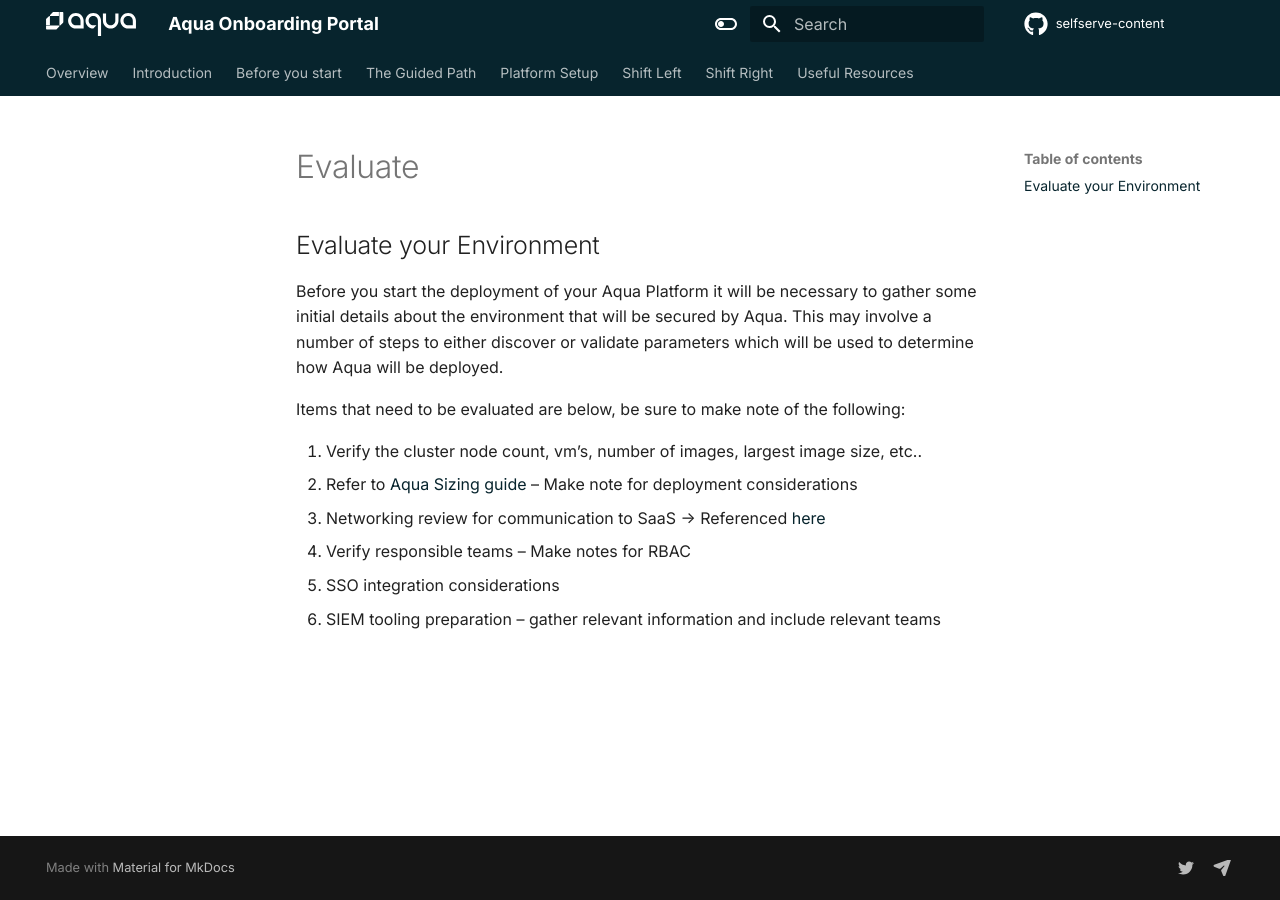
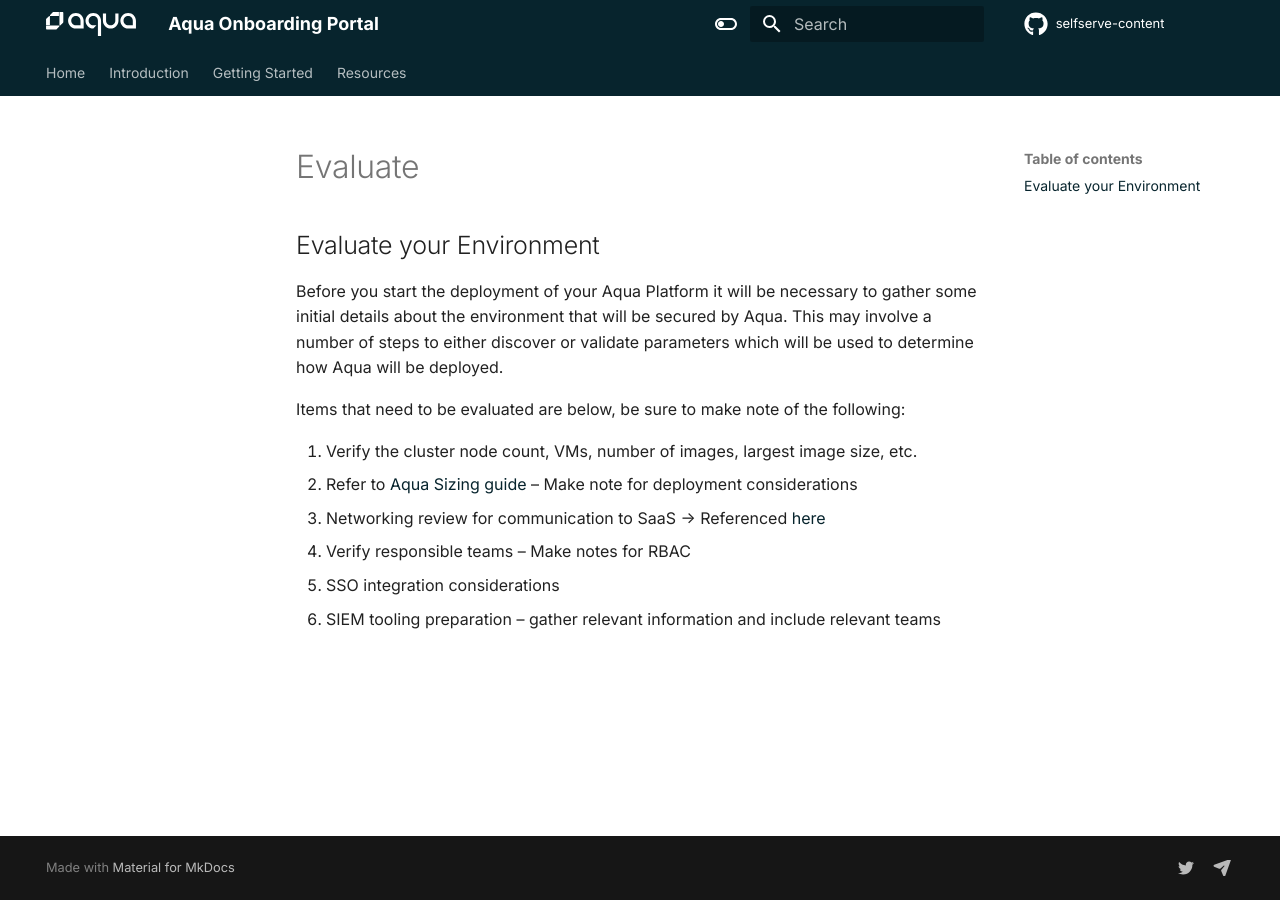
Before and after one commit to kenmccann/self-service, an MkDocs documentation site: the page built from docs/setup/evaluate.md, in a window 1280 px wide. Built offline with MkDocs 1.6.1 and Material for MkDocs 9.7.7, drawn with Linux system fonts in a browser that asks for light colours; a script that is not in the unit is left out; comment, search, counter and statistics services are not loaded.

```diff
--- a/docs/setup/evaluate.md
+++ b/docs/setup/evaluate.md
@@ -1,12 +1,10 @@
-<!--- ## Evaluate your environment --->
-
 ## Evaluate your Environment
 
 Before you start the deployment of your Aqua Platform it will be necessary to gather some initial details about the environment that will be secured by Aqua. This may involve a number of steps to either discover or validate parameters which will be used to determine how Aqua will be deployed.
 
 Items that need to be evaluated are below, be sure to make note of the following:
 
-1. Verify the cluster node count, vm’s, number of images, largest image size, etc..
+1. Verify the cluster node count, VMs, number of images, largest image size, etc.
 2. Refer to [Aqua Sizing guide](https://docs.aquasec.com/v2022.4/release-information/sizing-guide/) – Make note for deployment considerations
 3. Networking review for communication to SaaS -> Referenced [here](https://support.aquasec.com/support/solutions/articles/16000119367)
 4. Verify responsible teams – Make notes for RBAC
--- a/mkdocs.yml
+++ b/mkdocs.yml
@@ -50,22 +50,19 @@ extra:
 
 # Navigation
 nav:
-  - Overview: index.md
+  - Home: index.md
   - Introduction:
     - intro/index.md
-  - Before you start:
-    - before/index.md
-  - The Guided Path:
-    - path/index.md
-  - Platform Setup:
-    - 'Initial Platform Setup': setup/index.md
-  - Shift Left:
-    - 'Introduction to Aqua Shift Left': shiftleft/index.md
-    - 'Your first steps in Aqua Shift Left': 'shiftleft/initialuse.md'
-  - Shift Right:
-    - shiftright/index.md
-    - Runtime: shiftright/cwpp.md
-  - Useful Resources:
+  - Getting Started:
+    - 'Before you startt': before/index.md
+    - setup/index.md
+    - Shift Left:
+      - 'Introduction to Aqua Shift Left': shiftleft/index.md
+      - 'Your first steps in Aqua Shift Left': 'shiftleft/initialuse.md'
+    - Shift Right:
+      - shiftright/index.md
+      - Runtime: shiftright/cwpp.md
+  - Resources:
     - useful/index.md
 
 # Extensions
```
Also changed, not shown: docs/setup/index.md (+2 -0 lines), docs/setup/sso.md (+0 -1 lines), docs/setup/rbac.md (line endings or trailing spaces).
